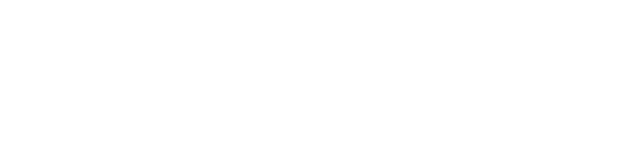
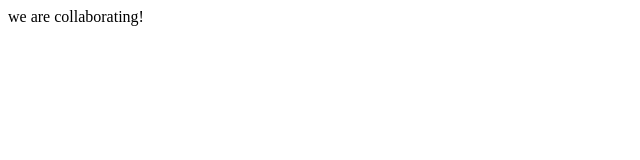
Before and after one commit to YotamBG/Mixed-Messages, a plain HTML site: page index.html in a window 1280 px wide. Shown: the whole page, without its empty margins (0-640 px from the left). Drawn offline with Linux system fonts and the light colour scheme.

Commit message:
vc commit

```diff
--- a/index.html
+++ b/index.html
@@ -9,6 +9,7 @@
     <title>Document</title>
 </head>
 <body>
+    <div>we are collaborating!</div>
 
 </body>
 </html>
```
Also changed, not shown: 1 other file.
